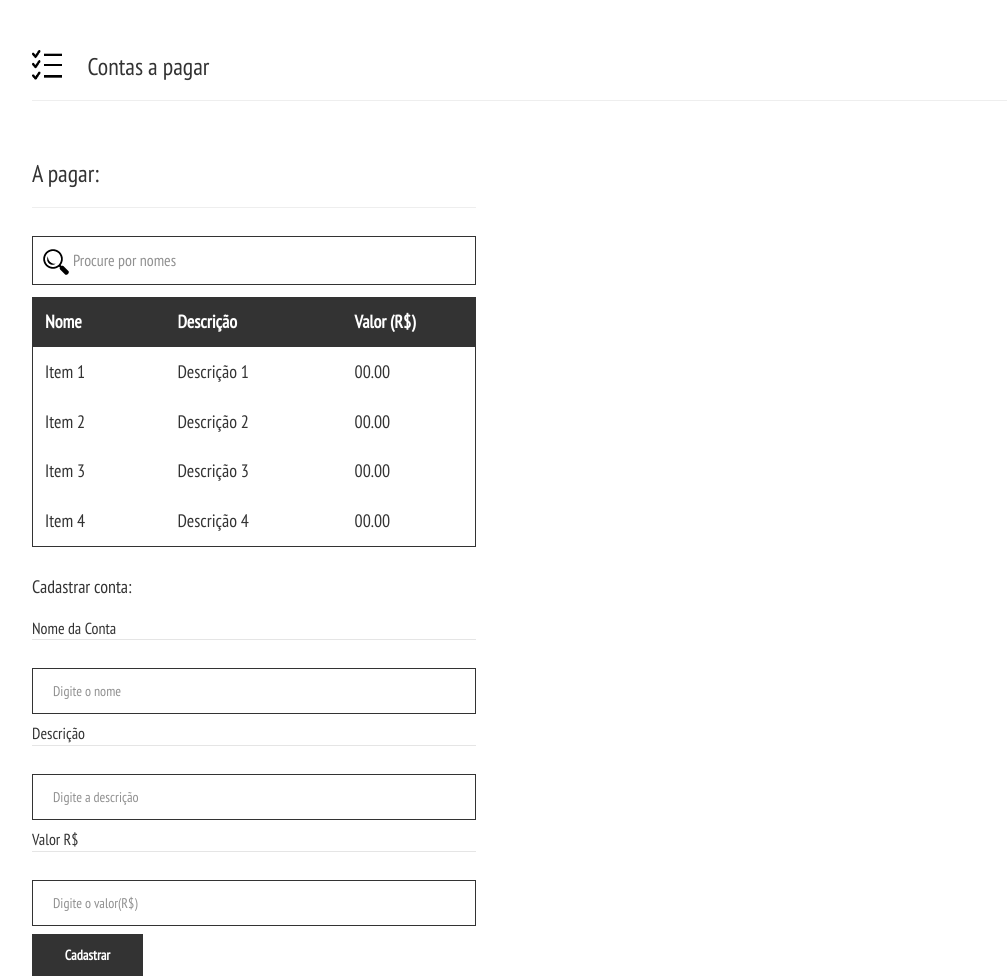
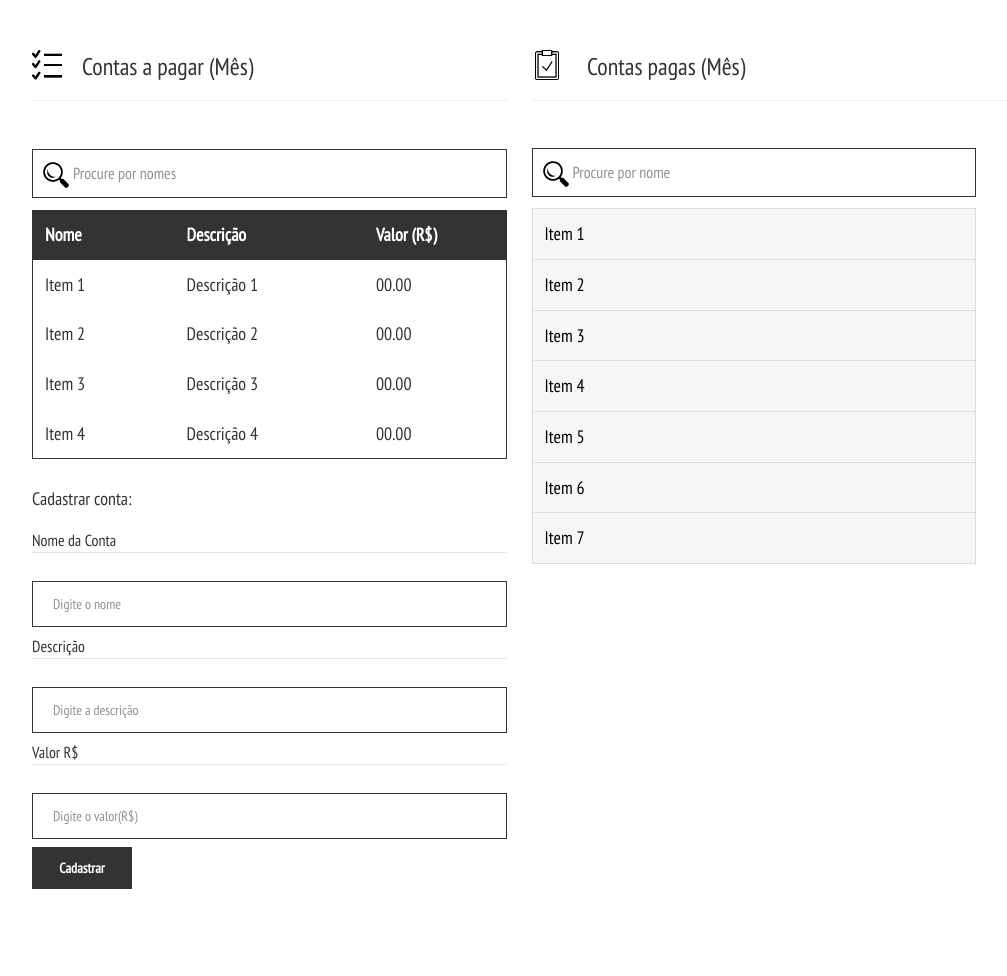
Before and after one commit to otavio-paganotti/SistemaD, a PHP site: page /Views/contas/contas.php in a window 1280 px wide. Shown: the whole page, without its empty margins (53-1060 px from the left). After the commit the page ends 889 px from the top, so only its background shows below. Run offline with PHP 8.4, Linux system fonts and the light colour scheme; style sheets or scripts are compiled from the project's sources.

Commit message:
Várias alterações no que se diz respeito ao estilo da página, integração do jquery para carregamendo das páginas dentro do próprio lobby, leves alterações de design, e mais

```diff
--- a/Css/Scss/_body.scss
+++ b/Css/Scss/_body.scss
@@ -134,7 +134,9 @@ select {
 /* sidebar menu */
 
 .op-sb-top {
-  position: relative;top:58px;
+  position: relative;
+  top:58px;
+  float: left;
 }
 
 .op-sidebar {
@@ -154,7 +156,15 @@ a.op-bar-item i.fa img {
 }
 
 /* Inicio do estilo da página contas.php */
-
+  .op-float-left {
+    float: left;
+    width: 45%;
+  }
+  @media screen and (max-width: 870px) {
+    .op-float-left {
+      width: 100%;
+    }
+  }
   div.op-top-text {
     position: relative;
     top: 50px;
@@ -167,7 +177,7 @@ a.op-bar-item i.fa img {
       background-size: 30px 30px;
       background-repeat: no-repeat;
       float: left;
-      width: 5%;
+      width: 10%;
       height: 30px;
     }
   }
@@ -175,6 +185,7 @@ a.op-bar-item i.fa img {
   hr#op-hr-1 {
     position: relative;
     top: 80px;
+    width: 95%;
   }
 
   /* tabela do contas.php */
@@ -183,7 +194,7 @@ a.op-bar-item i.fa img {
     background-image: url('../../Image/icons/search.png');
     background-position: 10px 12px;
     background-repeat: no-repeat;
-    width: 40%;
+    width: 95%;
     font-size: 16px;
     padding: 12px 20px 12px 40px;
     border: 1px solid #333;
@@ -192,7 +203,7 @@ a.op-bar-item i.fa img {
 
 #tabela {
     border-collapse: collapse;
-    width: 40%;
+    width: 95%;
     border-left: 1px solid #333;
     border-right: 1px solid #333;
     font-size: 18px;
@@ -229,15 +240,15 @@ a.op-bar-item i.fa img {
       position: relative;
       top: 10px;
       input[type=text]{
-      width: 40%;
+      width: 95%;
       border:1px solid #333;
       }
     legend {
-      width: 40%;
+      width: 95%;
       font-size: 12pt;
     }
     input[type=submit]{
-      width: 10% !important;
+      width: 20% !important;
       background-color: #333;
       color: white;
       font-weight: bold;
@@ -273,3 +284,86 @@ a.op-bar-item i.fa img {
     }
   }
 }
+
+.op-aside {
+  width: 50%;
+  float: left;
+  position: relative;
+  top: 50px;
+  p{
+      float: left;
+      font-size: 18pt;
+    }
+    div.op-img-top {
+      background-image: url("../../Image/icons/checked.png");
+      background-size: 30px 30px;
+      background-repeat: no-repeat;
+      float: left;
+      width: 10%;
+      height: 30px;
+    }
+}
+
+hr#op-hr-2 {
+    position: relative;
+    top: 30px;
+  }
+.op-lists {
+    position:relative;
+    top: 46px;
+    width:80%;
+}
+  #minhaEntrada {
+    background-image: url('../../Image/icons/search.png');
+    background-position: 10px 12px;
+    background-repeat: no-repeat;
+    width: 100%;
+    font-size: 16px;
+    padding: 12px 20px 12px 40px;
+    border: 1px solid #333;
+    margin-bottom: 12px;
+}
+
+
+#minhaUl {
+
+    list-style-type: none;
+    padding: 0;
+    margin: 0;
+}
+
+#minhaUl li a {
+    border: 1px solid #ddd;
+    margin-top: -1px;
+    background-color: #f6f6f6;
+    padding: 12px;
+    text-decoration: none;
+    font-size: 18px;
+    color: black;
+    display: block;
+}
+
+#minhaUl li a:hover:not(.header) {
+    background-color: #eee;
+}
+
+
+@media screen and (max-width:870px){
+  .op-aside {
+    position:relative;
+    top: 200px;
+  }
+}
+/* Inicio da estilização do preenchimento do lobby */
+
+div.preenchimento {
+  width:81.6%;
+  position:relative;
+  float:right;
+  top: 58px;
+}
+.teste {
+  width: 100px;
+  height: 100px;
+  background-color: #ccc;
+}
--- a/Css/Scss/_login.scss
+++ b/Css/Scss/_login.scss
@@ -13,7 +13,7 @@ input[type=text], input[type=password] {
 }
 
 button.op-btn-login {
-    background-color: black;
+    background-color: #666;
     color: white;
     padding: 14px 20px;
     margin: 8px 0;
@@ -47,7 +47,9 @@ span.psw {
     padding-top: 16px;
 }
 @media screen and (max-width:900px) {
-
+    .op-legend-50 {
+        width: 100%;
+    }
     form {
         position: relative;
         top: 100px;
@@ -95,8 +97,12 @@ span.psw {
         float: right;
         padding-top: 16px;
     }
+
 }
 @media screen and (max-width: 600px) {
+    .op-legend-50 {
+        width: 100%;
+    }
     span.psw {
         display: block;
         float: none;
@@ -119,3 +125,7 @@ span.psw {
     position:relative;
     top: 80px;
 }
+
+.op-legend-50 {
+    width: 50%;
+}
--- a/Views/administrativo/visao_login.php
+++ b/Views/administrativo/visao_login.php
@@ -16,7 +16,7 @@
 		<body style="font-family: 'PT Sans Narrow', sans-serif">
 			<!-- Menu do topo -->
 			<div class="op-top">
-			  <div class="op-black op-large op-w100">
+			  <div class="op-color op-large op-w100">
 			    <div class="op-center op-padding-16">LOGOTIPO</div>
 			  </div>
 			</div>
@@ -31,10 +31,10 @@
 
 				<form name='formulariologin' id='formulariologin' action="" enctype="application/x-www-form-urlencoded" method="post" >
 					<div class="container">
-					    <label><b>Usuário</b></label><br />
+					    <legend class="op-legend-50"><label><b>Usuário</b></label></legend><br />
 					    <input type="text" placeholder="Digite usuário" name="uname" required>
 						<br />
-					    <label><b>Senha</b></label><br />
+					    <legend class="op-legend-50"><label><b>Senha</b></label></legend><br />
 					    <input type="password" placeholder="Digite senha" name="psw" required>
 						<br /><br />
 					    <button type="submit" class="op-btn-login" style="font-weight: bold">Entrar</button>
--- a/Views/contas/contas.php
+++ b/Views/contas/contas.php
@@ -14,16 +14,15 @@
 	<body style="font-family: 'PT Sans Narrow', sans-serif">
 		<div class="container">
 			<div class="container-fluid">
+				<div class="op-float-left">
 					<div class="op-top-text">
 						<div class="op-img-top">
 						</div>
-					<p>Contas a pagar</p>
+						<p>Contas a pagar (Mês)</p>
 					</div>
 					<hr id="op-hr-1" />
 					<br />
 					<div class="op-tb-search">
-					<h3>A pagar:</h3>
-					<hr style="width: 40%" />
 						<input type="text" id="entrada" onkeyup="filtraItens()" placeholder="Procure por nomes">
 
 						<table id="tabela">
@@ -66,11 +65,56 @@
 								<input type="submit" value="Cadastrar" />
 
 							</form>
+							<br /><br />
 						</div>
 					</div>
 				</div>
+				<aside class="op-aside">
+					<div class="op-element-list">
+						<div class="op-img-top">
+						</div>
+						<p>Contas pagas (Mês)</p>
+					</div>
+					<hr id="op-hr-2" />
+					<div class="op-lists">
+						<input type="text" id="minhaEntrada" onkeyup="buscarTabela()" placeholder="Procure por nome">
+
+						<ul id="minhaUl">
+						  <li><a href="#">Item 1</a></li>
+						  <li><a href="#">Item 2</a></li>
+
+						  <li><a href="#">Item 3</a></li>
+						  <li><a href="#">Item 4</a></li>
+
+						  <li><a href="#">Item 5</a></li>
+						  <li><a href="#">Item 6</a></li>
+						  <li><a href="#">Item 7</a></li>
+						</ul>
+					</div>
+				</aside>
+			</div>
 		</div>
 
+		<script type="text/javascript">
+			function buscarTabela() {
+			    // Declaração de variáveis
+			    var input, filter, ul, li, a, i;
+			    input = document.getElementById('minhaEntrada');
+			    filter = input.value.toUpperCase();
+			    ul = document.getElementById("minhaUl");
+			    li = ul.getElementsByTagName('li');
+
+			    // Loop em todas as linhas da lista e ocultar aqueles que não correspondem à consulta de pesquisa
+			    for (i = 0; i < li.length; i++) {
+			        a = li[i].getElementsByTagName("a")[0];
+			        if (a.innerHTML.toUpperCase().indexOf(filter) > -1) {
+			            li[i].style.display = "";
+			        } else {
+			            li[i].style.display = "none";
+			        }
+			    }
+			}
+		</script>
 
 		<script type="text/javascript">
 			function filtraItens() {
```
Also changed, not shown: Views/home/lobby-script.js (added, +75 -0 lines), Views/home/lobby.php (+71 -10 lines), Css/Css/style.css, Css/Scss/style.scss (line endings or trailing spaces), Image/icons/checked.png (added), Views/config.php (added), Views/historico.php (added), 1 other file. Lines whose indentation alone changed are shown as unchanged.
